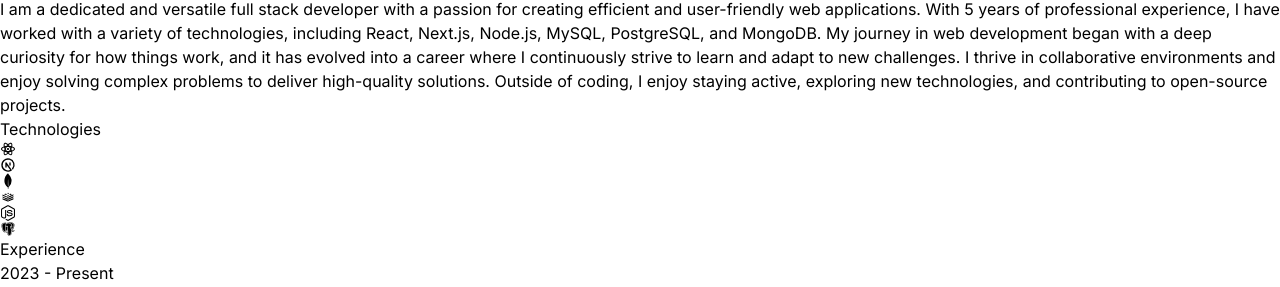
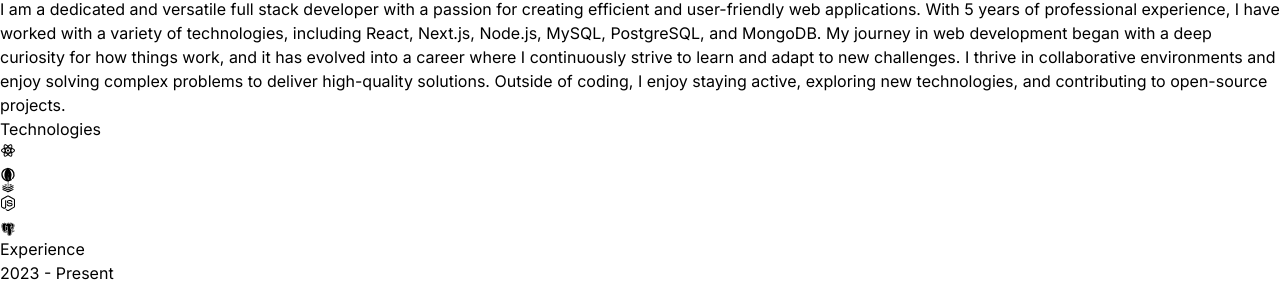
Before and after one commit to alpcanyilmaz/React-Portfolio, a React (Vite) app: page / in a window 1280 px wide. Shown: the part 1297-1584 px from the top of the page. Built offline with nearby package versions, Linux system fonts and the light colour scheme.

Commit message:
motion framer on techlohogies.jsx

```diff
--- a/src/components/Technologies.jsx
+++ b/src/components/Technologies.jsx
@@ -1,35 +1,91 @@
-import { RiReactjsLine } from "react-icons/ri"
-import { TbBrandNextjs } from "react-icons/tb"
-import { SiMongodb } from "react-icons/si"
-import { DiRedis } from "react-icons/di"
-import { FaNodeJs } from "react-icons/fa"
-import { BiLogoPostgresql } from "react-icons/bi"
+import { RiReactjsLine } from "react-icons/ri";
+import { TbBrandNextjs } from "react-icons/tb";
+import { SiMongodb } from "react-icons/si";
+import { DiRedis } from "react-icons/di";
+import { FaNodeJs } from "react-icons/fa";
+import { BiLogoPostgresql } from "react-icons/bi";
+import { motion } from "framer-motion";
+
+const iconVariants = (duration) => ({
+  initial: { y: -10 },
+  animate: {
+    y: [10, -10],
+    transition: {
+      duration: duration,
+      ease: "linear",
+      repeat: Infinity,
+      repeatType: "reverse",
+    },
+  },
+});
 const Technologies = () => {
   return (
     <div className="border-b border-neutral-900 pb-24">
-      <h1 className="my-20 text-center text-4xl">Technologies</h1>
-      <div className="flex flex-wrap items-center justify-center gap-4">
-        <div className="rounded-2xl border-4 border-neutral-800 p-4">
-          <RiReactjsLine className="text-7xl text-cyan-400"/>
-        </div>
-        <div className="rounded-2xl border-4 border-neutral-800 p-4">
-          <TbBrandNextjs className="text-7xl "/>
-        </div>
-        <div className="rounded-2xl border-4 border-neutral-800 p-4">
-          <SiMongodb className="text-7xl text-green-500"/>
-        </div>
-        <div className="rounded-2xl border-4 border-neutral-800 p-4">
-          <DiRedis className="text-7xl text-red-700"/>
-        </div>
-        <div className="rounded-2xl border-4 border-neutral-800 p-4">
-          <FaNodeJs className="text-7xl text-green-500"/>
-        </div>
-        <div className="rounded-2xl border-4 border-neutral-800 p-4">
-          <BiLogoPostgresql className="text-7xl text-sky-700"/>
-        </div>
-      </div>
+      <motion.h1
+        whileInView={{ opacity: 1, y: 0 }}
+        initial={{ opacity: 0, y: -100 }}
+        transition={{ duration: 1.5 }}
+        className="my-20 text-center text-4xl"
+      >
+        Technologies
+      </motion.h1>
+      <motion.div
+        whileInView={{ opacity: 1, x: 0 }}
+        initial={{ opacity: 0, x: -100 }}
+        transition={{ duration: 1.5 }}
+        className="flex flex-wrap items-center justify-center gap-4"
+      >
+        <motion.div
+          variants={iconVariants(2.5)}
+          initial="initial"
+          animate="animate"
+          className="rounded-2xl border-4 border-neutral-800 p-4"
+        >
+          <RiReactjsLine className="text-7xl text-cyan-400" />
+        </motion.div>
+        <motion.div
+          variants={iconVariants(3)}
+          initial="initial"
+          animate="animate"
+          className="rounded-2xl border-4 border-neutral-800 p-4"
+        >
+          <TbBrandNextjs className="text-7xl " />
+        </motion.div>
+        <motion.div
+          variants={iconVariants(5)}
+          initial="initial"
+          animate="animate"
+          className="rounded-2xl border-4 border-neutral-800 p-4"
+        >
+          <SiMongodb className="text-7xl text-green-500" />
+        </motion.div>
+        <motion.div
+          variants={iconVariants(2)}
+          initial="initial"
+          animate="animate"
+          className="rounded-2xl border-4 border-neutral-800 p-4"
+        >
+          <DiRedis className="text-7xl text-red-700" />
+        </motion.div>
+        <motion.div
+          variants={iconVariants(6)}
+          initial="initial"
+          animate="animate"
+          className="rounded-2xl border-4 border-neutral-800 p-4"
+        >
+          <FaNodeJs className="text-7xl text-green-500" />
+        </motion.div>
+        <motion.div
+          variants={iconVariants(4)}
+          initial="initial"
+          animate="animate"
+          className="rounded-2xl border-4 border-neutral-800 p-4"
+        >
+          <BiLogoPostgresql className="text-7xl text-sky-700" />
+        </motion.div>
+      </motion.div>
     </div>
-  )
-}
+  );
+};
 
-export default Technologies
+export default Technologies;
```
